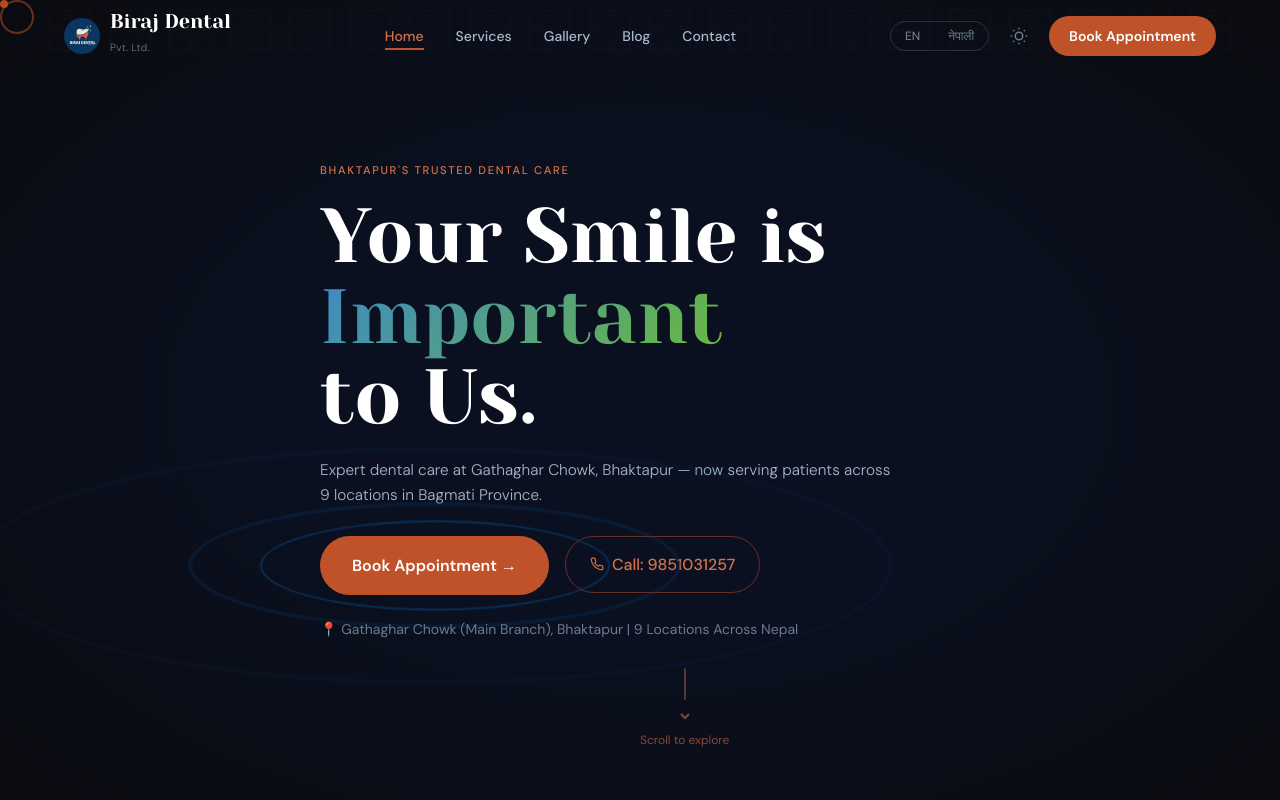
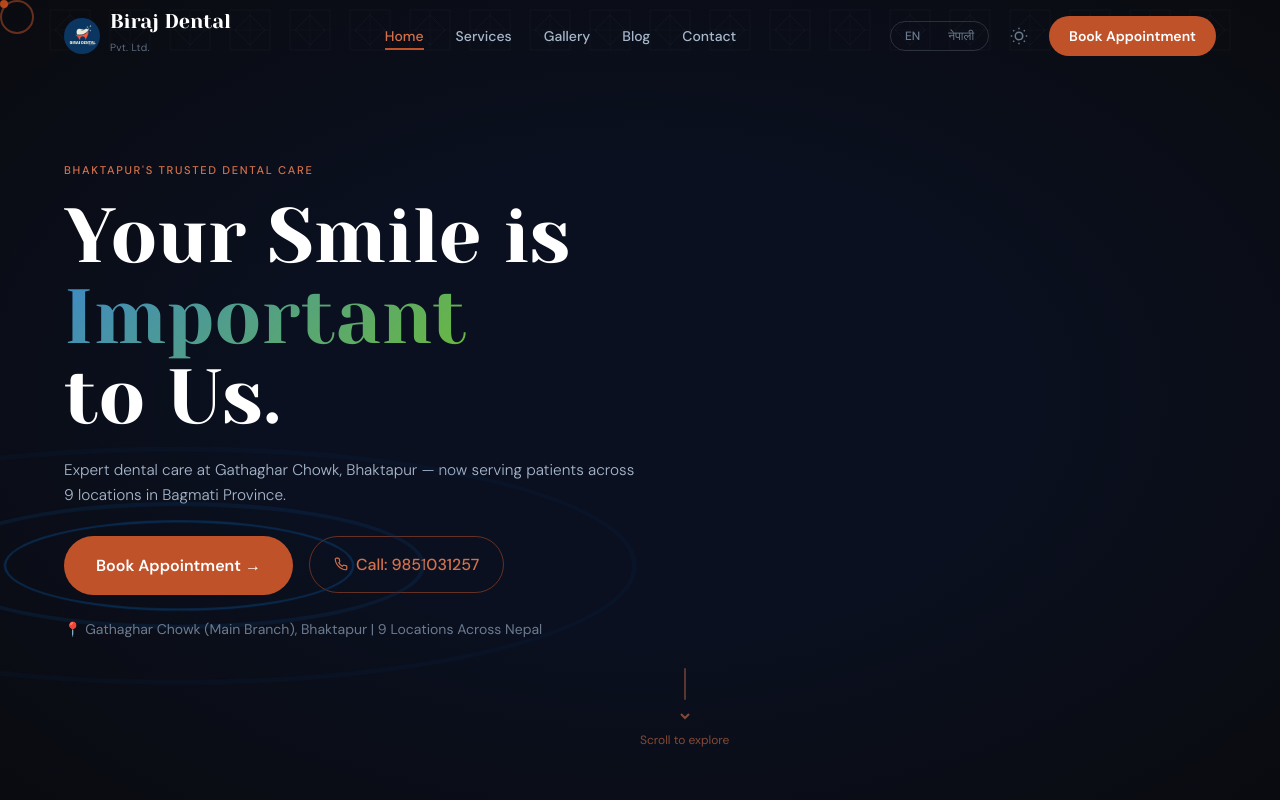
Before and after one commit to maniprasadneupane01-prog/deploy-frontend, a React (Vite) app: page / in a window 1280 px wide. Shown: the top 800 px of the page. Built offline with nearby package versions, Linux system fonts and the light colour scheme.

Commit message:
fix: align hero text to left side

```diff
--- a/src/components/sections/Hero.jsx
+++ b/src/components/sections/Hero.jsx
@@ -40,7 +40,7 @@
       <NewariPattern width="100%" height={60} className="absolute bottom-0 z-[3]" />
 
       <div className="absolute inset-0 z-[4] flex items-center">
-        <div className="w-full max-w-3xl mx-auto px-[var(--content-pad)]">
+        <div className="w-full max-w-3xl px-[var(--content-pad)]">
           <p className="hero-eyebrow font-sans font-medium text-[0.7rem] tracking-[0.15em] uppercase text-terra-400 mb-4">{t('hero.eyebrow')}</p>
           <h1 className="font-yeseva leading-[1.05] text-white mb-5" style={{ fontSize: 'clamp(3rem, 6vw, 5rem)' }}>
             {['hero.line1','hero.line2','hero.line3','hero.line4'].map((key) => (
```
